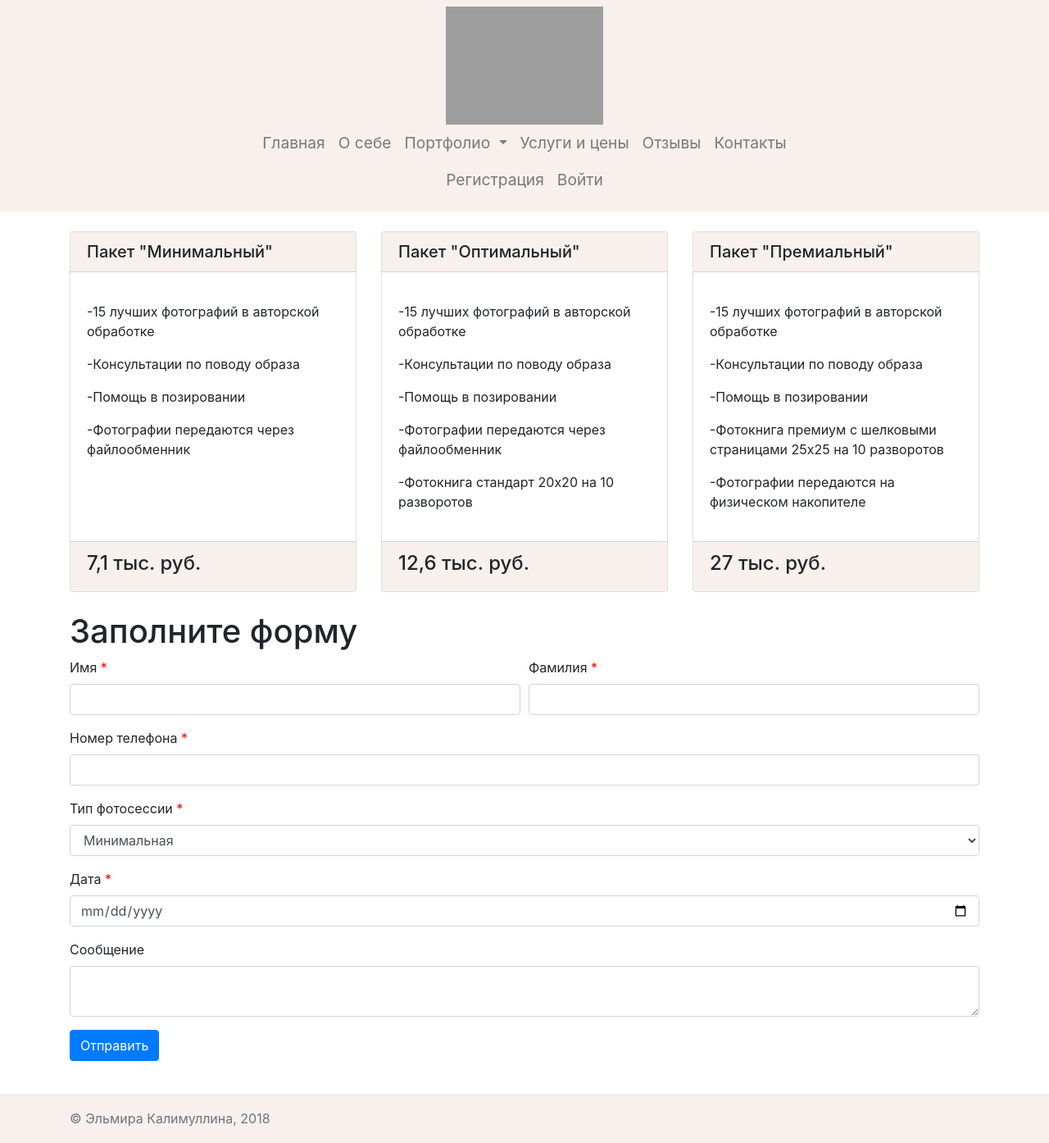
After one commit to ArturKL/WEB_Project, a Flask app: page /pricelist in a window 1280 px wide. The commit adds this page. Shown: the whole page at 82% size. Run offline with Flask 2, Linux system fonts and the light colour scheme; data comes from the database, SQL or seed files in the repository; both versions use the stored data as it was after the commit; some libraries are stand-ins or nearby versions; grey boxes are pictures that could not be loaded.

Commit message:
Booking About Contacts

```diff
--- a/data/forms.py
+++ b/data/forms.py
@@ -1,7 +1,7 @@
 from flask_wtf import FlaskForm
 from wtforms import *
 from wtforms.validators import DataRequired, Length, Email
-from wtforms.fields.html5 import EmailField, IntegerField
+from wtforms.fields.html5 import EmailField, IntegerField, TelField
 
 
 class RegisterForm(FlaskForm):
@@ -32,3 +32,15 @@ class AlbumForm(FlaskForm):
     name = StringField('Название', validators=[DataRequired()])
     photos = MultipleFileField('Загрузить фото')
     submit = SubmitField('Сохранить')
+
+
+class BookingForm(FlaskForm):
+    name = StringField('Имя', validators=[DataRequired()])
+    surname = StringField('Фамилия', validators=[DataRequired()])
+    tel = TelField('Номер телефона', validators=[DataRequired()])
+    type = SelectField('Тип фотосессии', choices=[('Минимальная', 'Минимальная'),
+                                                  ('Оптимальная', 'Оптимальная'),
+                                                  ('Премиальная', 'Премиальная')], validators=[DataRequired()])
+    date = DateField('Дата')
+    content = TextAreaField('Сообщение')
+    submit = SubmitField('Отправить')
--- a/main.py
+++ b/main.py
@@ -1,10 +1,11 @@
-from flask import Flask, render_template, url_for, redirect, request
+from flask import Flask, render_template, url_for, redirect, request, flash
 from flask_restful import abort, Api, Resource, reqparse
 from data import db_session
 from flask_login import LoginManager, login_user, logout_user, login_required, current_user
 from data.users import User
 from data.reviews import Review
 from data.albums import Album
+from data.booking import Booking
 from data.forms import *
 import datetime
 from reviews_resourses import ReviewsResource, ReviewsListResource
@@ -57,11 +58,11 @@ def register():
     if form.validate_on_submit():
         if form.password.data != form.password_again.data:
             return render_template('register.html', title='Регистрация', form=form,
-                                   message='Пароли не совпадают')
+                                   message='Пароли не совпадают', albums=get_albums())
         session = db_session.create_session()
         if session.query(User).filter(User.email == form.email.data).first():
             return render_template('register.html', title='Регистрация', form=form,
-                                   message='Пользователь с таким email уже существует')
+                                   message='Пользователь с таким email уже существует', albums=get_albums())
         user = User()
         user.email = form.email.data
         user.set_password(form.password.data)
@@ -108,6 +109,7 @@ def review_form():
         review.date = datetime.date.today()
         session.add(review)
         session.commit()
+        flash('Успех')
         return redirect('/feedback')
     else:
         return render_template('review_form.html', form=form, albums=get_albums())
@@ -119,11 +121,12 @@ def edit_review(id):
     session = db_session.create_session()
     review = session.query(Review).filter(Review.id == id, Review.user_id == current_user.id).first()
     if not review:
-        return render_template('404.html', title='Ошибка 404')
+        abort(404)
     if form.validate_on_submit():
         review.rating = form.rating.data
         review.content = form.content.data
         session.commit()
+        flash('Успех')
         return redirect('/feedback')
     else:
         form.rating.data = review.rating
@@ -139,6 +142,7 @@ def delete_review(id):
     if review:
         session.delete(review)
         session.commit()
+        flash('Успех')
         return redirect('/feedback')
     else:
         return render_template('404.html', title='Ошибка 404', albums=get_albums())
@@ -156,23 +160,28 @@ def albums(album_name):
 
 @app.route('/albums/upload', methods=['GET', 'POST'])
 def upload():
-    if current_user.id == 1:
+    if current_user.is_authenticated and  current_user.id == 1:
         form = AlbumForm()
         session = db_session.create_session()
         if form.validate_on_submit():
             album = session.query(Album).filter(Album.name == form.name.data).first()
             if album:
                 return render_template('album_form.html', title='Загрузить альбом',
-                                       form=form, message='Такой альбом уже существует')
+                                       form=form, message='Такой альбом уже существует', albums=get_albums())
             album = Album()
             album.name = form.name.data
             album.translit_name = ru_to_en(album.name)
             album.lenght = len(form.photos.data)
-            os.mkdir(f'static/albums/{album.translit_name}')
+            try:
+                os.mkdir(f'static/albums/{album.translit_name}')
+            except FileExistsError:
+                return render_template('album_form.html', title='Загрузить альбом',
+                                       form=form, message='Альбом с таким названием уже существует', albums=get_albums())
             for i, file in enumerate(form.photos.data):
                 file.save(os.path.join(f'static/albums/{album.translit_name}',  f'{i}.jpg'))
             session.add(album)
             session.commit()
+            flash('Успех')
             return redirect(f'/albums/{album.translit_name}')
         return render_template('album_form.html', title='Загрузить альбом', form=form, albums=get_albums())
     abort(404)
@@ -180,7 +189,7 @@ def upload():
 
 @app.route('/albums/edit/<name>', methods=['GET', 'POST'])
 def edit_album(name):
-    if current_user.id == 1:
+    if current_user.is_authenticated and current_user.id == 1:
         form = AlbumForm()
         session = db_session.create_session()
         album = session.query(Album).filter(Album.translit_name == name).first()
@@ -192,6 +201,7 @@ def edit_album(name):
                 file.save(os.path.join(f'static/albums/{album.translit_name}', f'{i}.jpg'))
             album.lenght += len(form.photos.data)
             session.commit()
+            flash('Успех')
             return redirect(f'/albums/{name}')
         form.name.data = album.name
         return render_template('album_form.html', title='Редактировать альбом', form=form, albums=get_albums())
@@ -200,15 +210,75 @@ def edit_album(name):
 
 @app.route('/albums/delete/<name>')
 def delete_album(name):
-    if current_user.id == 1:
+    if current_user.is_authenticated and current_user.id == 1:
         session = db_session.create_session()
         album = session.query(Album).filter(Album.translit_name == name).first()
         if album:
             shutil.rmtree(os.path.join('static/albums', name))
             session.delete(album)
             session.commit()
+            flash('Успех')
             return redirect('/')
     abort(404)
+
+
+@app.route('/pricelist', methods=['GET', 'POST'])
+def booking():
+    session = db_session.create_session()
+    form = BookingForm()
+    if form.validate_on_submit():
+        book = Booking()
+        book.name = form.name.data
+        book.surname = form.surname.data
+        book.tel = form.tel.data
+        book.type = form.type.data
+        book.date = form.date.data
+        book.content = form.content.data
+        session.add(book)
+        session.commit()
+        flash('Успешно отправлено')
+        return redirect('/pricelist')
+    if current_user.is_authenticated and current_user.id == 1:
+        books = session.query(Booking).all()[::-1]
+        return render_template('booking.html', title='Услуги и цены', books=books, albums=get_albums())
+    return render_template('booking.html', title='Услуги и цены', form=form, albums=get_albums())
+
+
+@app.route('/booking/delete/<int:id>')
+def book_delete(id):
+    if current_user.is_authenticated and current_user.id == 1:
+        session = db_session.create_session()
+        book = session.query(Booking).filter(Booking.id == id).first()
+        session.delete(book)
+        session.commit()
+        flash('Успех')
+        return redirect('/pricelist')
+    abort(404)
+
+
+@app.route('/about')
+def about():
+    return render_template('about.html', title='Обо мне', albums=get_albums())
+
+
+@app.route('/contacts')
+def contacts():
+    return render_template('contacts.html', title='Контакты', albums=get_albums())
+
+
+def feel_db():
+    session = db_session.create_session()
+    for i in range(1, 6):
+        review = Review()
+        review.user_id = 1
+        review.user_name = session.query(User).filter(User.id == 1).first().name
+        review.user_surname = session.query(User).filter(User.id == 1).first().surname
+        review.rating = i
+        review.content = 'Lorem ipsum dolor sit amet consectetur, adipisicing elit. Quisquam ipsam fugiat natus ' \
+                         'tempora molestias illo quis provident quod, maiores doloremque?'
+        review.date = datetime.date.today()
+        session.add(review)
+    session.commit()
 
 
 if __name__ == '__main__':
--- a/static/base_style.css
+++ b/static/base_style.css
@@ -3,7 +3,7 @@
     height: 144px;
 }
 
-.main-color{
+.main-color, .card-header, .card-footer{
     background-color: #F7F0ED;
 }
 
@@ -31,3 +31,20 @@ nav{
 .checked {
     color: orange;
   }
+html {
+    position: relative;
+    min-height: 100%;
+  }
+body {
+    margin-bottom: 60px; /* Margin bottom by footer height */
+  }
+.footer {
+    position: absolute;
+    bottom: 0;
+    width: 100%;
+    height: 60px; /* Set the fixed height of the footer here */
+    line-height: 60px; /* Vertically center the text there */
+}
+.card-header{
+
+}
--- a/template/base.html
+++ b/template/base.html
@@ -3,12 +3,10 @@
 <head>
     <meta charset="UTF-8">
     <meta name="viewport" content="width=device-width, initial-scale=1.0">
-    <script src="https://code.jquery.com/jquery-3.4.1.slim.min.js" integrity="sha384-J6qa4849blE2+poT4WnyKhv5vZF5SrPo0iEjwBvKU7imGFAV0wwj1yYfoRSJoZ+n" crossorigin="anonymous"></script>
-    <script src="https://cdn.jsdelivr.net/npm/popper.js@1.16.0/dist/umd/popper.min.js" integrity="sha384-Q6E9RHvbIyZFJoft+2mJbHaEWldlvI9IOYy5n3zV9zzTtmI3UksdQRVvoxMfooAo" crossorigin="anonymous"></script>
-    <script src="https://stackpath.bootstrapcdn.com/bootstrap/4.4.1/js/bootstrap.min.js" integrity="sha384-wfSDF2E50Y2D1uUdj0O3uMBJnjuUD4Ih7YwaYd1iqfktj0Uod8GCExl3Og8ifwB6" crossorigin="anonymous"></script>
     <link rel="stylesheet" href="https://stackpath.bootstrapcdn.com/bootstrap/4.4.1/css/bootstrap.min.css" integrity="sha384-Vkoo8x4CGsO3+Hhxv8T/Q5PaXtkKtu6ug5TOeNV6gBiFeWPGFN9MuhOf23Q9Ifjh" crossorigin="anonymous">
     <link rel="stylesheet" href="https://cdnjs.cloudflare.com/ajax/libs/font-awesome/4.7.0/css/font-awesome.min.css">
     <link rel="stylesheet" href="{{ url_for('static', filename='base_style.css') }}">
+    <script src="https://kit.fontawesome.com/3c7aa175d3.js" crossorigin="anonymous"></script>
     <title>{{ title }}</title>
 </head>
 <body>
@@ -23,7 +21,7 @@
                     <a class="nav-link" href="/"> Главная <span class="sr-only"></span></a>
                 </li>
                 <li class="nav-item">
-                    <a class="nav-link" href="#"> О себе </a>
+                    <a class="nav-link" href="/about"> О себе </a>
                 </li>
                 <li class="nav-item dropdown">
                     <a class="nav-link dropdown-toggle" href="#" id="navbarDropdown" role="button"
@@ -39,13 +37,13 @@
                     </div>
                 </li>
                 <li class="nav-item">
-                    <a class="nav-link" href="#"> Услуги и цены </a>
+                    <a class="nav-link" href="/pricelist"> Услуги и цены </a>
                 </li>
                 <li class="nav-item">
                     <a class="nav-link" href="/feedback"> Отзывы </a>
                 </li>
                 <li class="nav-item">
-                    <a class="nav-link" href="#"> Контакты </a>
+                    <a class="nav-link" href="/contacts"> Контакты </a>
                 </li>
             </ul>
             <ul class="navbar-nav flex-row mb-2">
@@ -60,12 +58,30 @@
         </div>
     </nav>
     <div>
+        <div class="container">
+            {% with messages = get_flashed_messages() %}
+                {% if messages %}
+                    {% for message in messages %}
+                        <br>
+                        <div class="alert alert-warning alert-dismissible" role="alert">
+                            {{message}}
+                            <button type="button" class="close" data-dismiss="alert" aria-label="Close">
+                                <span aria-hidden="true">&times;</span>
+                            </button>
+                        </div>
+                    {% endfor %}
+                {% endif %}
+            {% endwith %}
+        </div>
         {% block primary_content %}{% endblock %}
     </div>
-    <footer class="page-footer font-small main-color">
-        <div class="footer-copyright text-center py-3">© 2020 Copyright:
-        <a href="https://mdbootstrap.com/"> MDBootstrap.com</a>
+    <footer class="footer main-color">
+        <div class="container">
+          <span class="text-muted">© Эльмира Калимуллина, 2018</span>
         </div>
-    </footer>
+      </footer>
 </body>
+<script src="https://code.jquery.com/jquery-3.4.1.slim.min.js" integrity="sha384-J6qa4849blE2+poT4WnyKhv5vZF5SrPo0iEjwBvKU7imGFAV0wwj1yYfoRSJoZ+n" crossorigin="anonymous"></script>
+<script src="https://cdn.jsdelivr.net/npm/popper.js@1.16.0/dist/umd/popper.min.js" integrity="sha384-Q6E9RHvbIyZFJoft+2mJbHaEWldlvI9IOYy5n3zV9zzTtmI3UksdQRVvoxMfooAo" crossorigin="anonymous"></script>
+<script src="https://stackpath.bootstrapcdn.com/bootstrap/4.4.1/js/bootstrap.min.js" integrity="sha384-wfSDF2E50Y2D1uUdj0O3uMBJnjuUD4Ih7YwaYd1iqfktj0Uod8GCExl3Og8ifwB6" crossorigin="anonymous"></script>
 </html>
--- /dev/null
+++ b/template/booking.html
@@ -0,0 +1,136 @@
+{% extends 'base.html' %}
+{% block primary_content %}
+<div class="container">
+    <br>
+    <div class="card-deck">
+        <div class="card">
+            <h5 class="card-header">Пакет "Минимальный"</h5>
+            <div class="card-body">
+                <p class="card-text">
+                    <p>-15 лучших фотографий в авторской обработке</p>
+                    <p>-Консультации по поводу образа</p>
+                    <p>-Помощь в позировании</p>
+                    <p>-Фотографии передаются через файлообменник</p>
+                </p>
+            </div>
+            <div class="card-footer">
+                <h4>7,1 тыс. руб.</h4>
+            </div>
+        </div>
+        <div class="card">
+            <h5 class="card-header">Пакет "Оптимальный"</h5>
+            <div class="card-body">
+                <p class="card-text">
+                    <p>-15 лучших фотографий в авторской обработке</p>
+                    <p>-Консультации по поводу образа</p>
+                    <p>-Помощь в позировании</p>
+                    <p>-Фотографии передаются через файлообменник</p>
+                    <p>-Фотокнига стандарт 20х20 на 10 разворотов</p>
+                </p>
+            </div>
+            <div class="card-footer">
+                <h4>12,6 тыс. руб.</h4>
+            </div>
+        </div>
+        <div class="card">
+            <h5 class="card-header">Пакет "Премиальный"</h5>
+            <div class="card-body">
+                <p class="card-text">
+                    <p>-15 лучших фотографий в авторской обработке</p>
+                    <p>-Консультации по поводу образа</p>
+                    <p>-Помощь в позировании</p>
+                    <p>-Фотокнига премиум с шелковыми страницами 25х25 на 10 разворотов</p>
+                    <p>-Фотографии передаются на физическом накопителе</p>
+                </p>
+            </div>
+            <div class="card-footer">
+                <h4>27 тыс. руб.</h4>
+            </div>
+        </div>
+    </div>
+    <br>
+    {% if current_user.is_authenticated and current_user.id == 1 %}
+        {% for book in books %}
+            <div class="card">
+                <h5 class="card-header">{{ book.name }} {{ book.surname }}</h5>
+                <ul class="list-group list-group-flash">
+                    <li class="list-group-item">{{ book.type }}</li>
+                    <li class="list-group-item">{{ book.tel }}</li>
+                </ul>
+                <div class="card-body">{{ book.content }}</div>
+                <div class="card-footer">
+                    {{ book.date }}
+                    <a href="/booking/delete/{{ book.id }}" class="btn btn-danger">Удалить</a>
+                </div>
+            </div><br>
+        {% endfor %}
+    {% else %}
+        <h1>Заполните форму</h1>
+        {% if message %}
+            <div class="alert alert-danger">{{ message }}</div>
+        {% endif %}
+        <form action="", method="POST">
+            {{ form.hidden_tag() }}
+            {{ form.csrf_token }}
+            <div class="form-row">
+                <div class="form-group col-md-6">
+                    {{ form.name.label(class="required") }}
+                    {{ form.name(class="form-control") }}
+                    {% for error in form.name.errors %}
+                        <p class="alert alert-danger" role="alert">
+                            {{ error }}
+                        </p>
+                    {% endfor %}
+                </div>
+                <div class="form-group col-md-6">
+                    {{ form.surname.label(class="required") }}
+                    {{ form.surname(class="form-control") }}
+                    {% for error in form.surname.errors %}
+                        <p class="alert alert-danger" role="alert">
+                            {{ error }}
+                        </p>
+                    {% endfor %}
+                </div>
+            </div>
+            <div class="form-group">
+                {{ form.tel.label(class="required") }}
+                {{ form.tel(class="form-control", type="tel") }}
+                {% for error in form.name.errors %}
+                    <p class="alert alert-danger" role="alert">
+                        {{ error }}
+                    </p>
+                {% endfor %}
+            </div>
+            <div class="form-group">
+                {{ form.type.label(class="required") }}
+                {{ form.type(class="form-control", type="select") }}
+                {% for error in form.name.errors %}
+                    <p class="alert alert-danger" role="alert">
+                        {{ error }}
+                    </p>
+                {% endfor %}
+            </div>
+            <div class="form-group">
+                {{ form.date.label(class="required") }}
+                {{ form.date(class="form-control", type="date") }}
+                {% for error in form.date.errors %}
+                    <p class="alert alert-danger" role="alert">
+                        {{ error }}
+                    </p>
+                {% endfor %}
+            </div>
+            <div class="form-group">
+                {{ form.content.label }}
+                {{ form.content(class="form-control", type="textarea") }}
+                {% for error in form.content.errors %}
+                    <p class="alert alert-danger" role="alert">
+                        {{ error }}
+                    </p>
+                {% endfor %}
+            </div>
+            <p>{{ form.submit(type="submit", class="btn btn-primary") }}</p>
+        </form>
+    {% endif %}
+
+</div><br>
+{% endblock primary_content %}
--- a/template/review_form.html
+++ b/template/review_form.html
@@ -19,7 +19,7 @@
             </p>
             <p>
                 {{ form.content.label }}<br>
-                {{ form.content(class="form-control", type="password") }}<br>
+                {{ form.content(class="form-control", type="textarea") }}<br>
                 {% for error in form.content.errors %}
                     <p class="alert alert-danger" role="alert">
                         {{ error }}
```
Also changed, not shown: data/booking.py (added, +17 -0 lines), template/about.html (added, +12 -0 lines), template/contacts.html (added, +14 -0 lines), db/main_db.sqlite.
